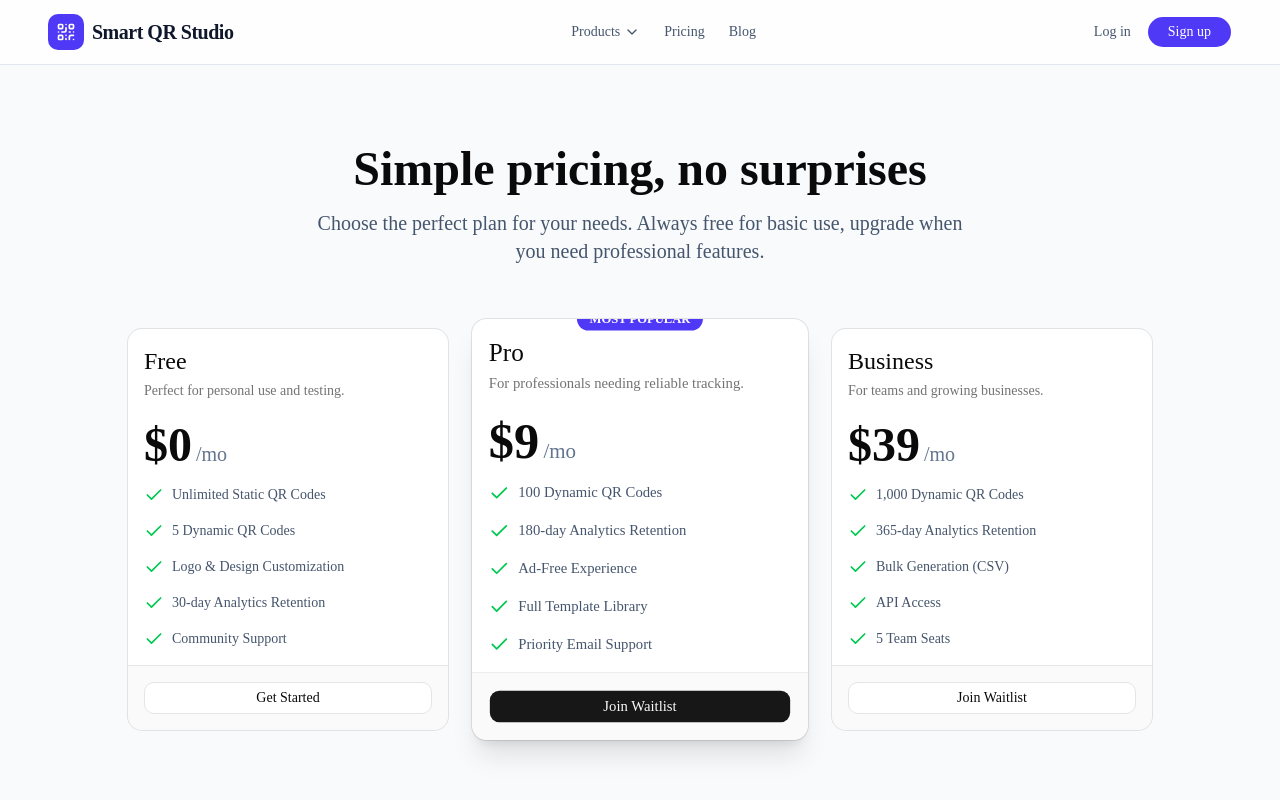
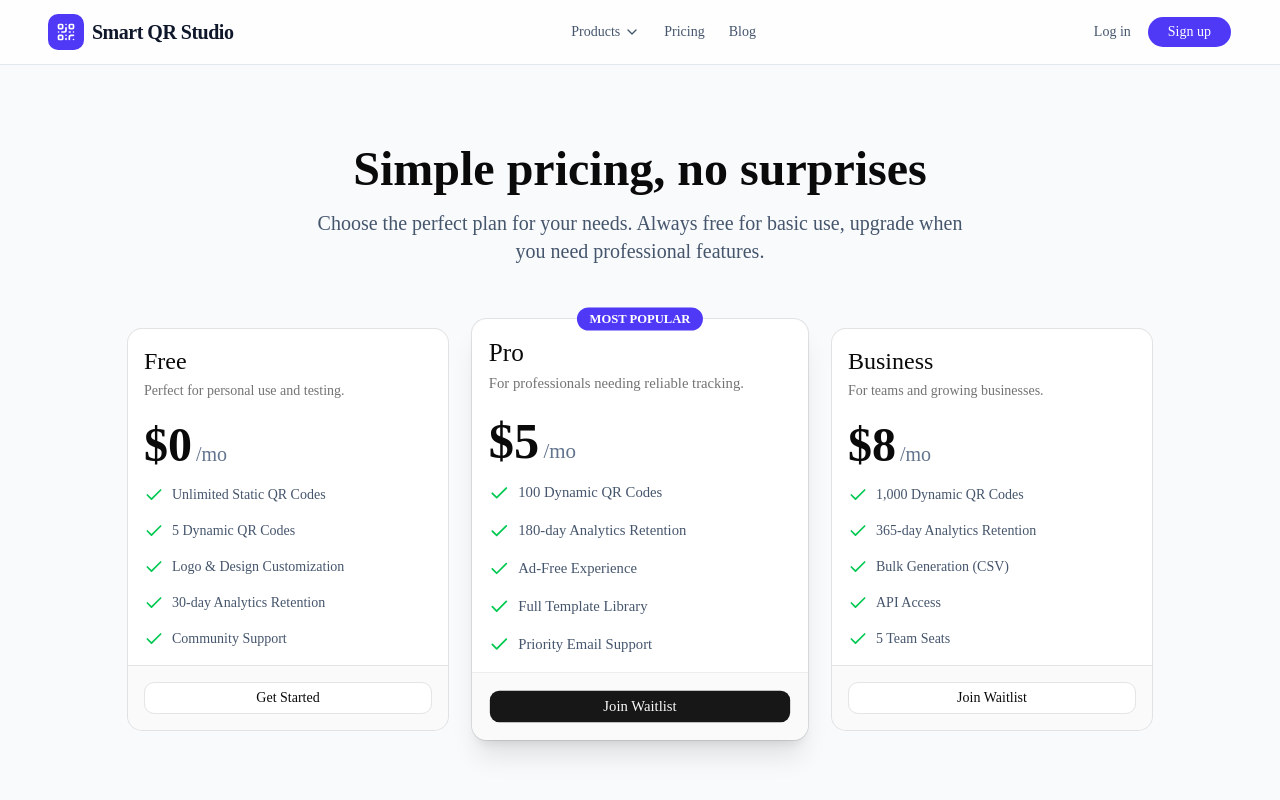
Before and after one commit to DrMAliAfzal/QR-Code-Generator-Saas-Platform, a Next.js app: page /pricing in a window 1280 px wide. Shown: the top 800 px of the page. Built offline with nearby package versions, Linux system fonts and the light colour scheme.

Commit message:
fix(pricing): Resolve clipped badge and add premium hover glow, update prices

```diff
--- a/src/app/pricing/page.tsx
+++ b/src/app/pricing/page.tsx
@@ -25,7 +25,7 @@ export default function PricingPage() {
     },
     {
       name: "Pro",
-      price: "$9",
+      price: "$5",
       description: "For professionals needing reliable tracking.",
       features: [
         "100 Dynamic QR Codes",
@@ -40,7 +40,7 @@ export default function PricingPage() {
     },
     {
       name: "Business",
-      price: "$39",
+      price: "$8",
       description: "For teams and growing businesses.",
       features: [
         "1,000 Dynamic QR Codes",
@@ -77,7 +77,7 @@ export default function PricingPage() {
 
           <div className="grid md:grid-cols-3 gap-8 max-w-5xl mx-auto">
             {plans.map((plan) => (
-              <Card key={plan.name} className={`relative flex flex-col ${plan.popular ? 'border-indigo-600 shadow-xl scale-105 z-10' : 'border-slate-200'}`}>
+              <Card key={plan.name} className={`relative flex flex-col !overflow-visible transition-all duration-300 hover:shadow-[0_0_40px_-10px_rgba(79,70,229,0.4)] hover:-translate-y-2 bg-white ${plan.popular ? 'border-indigo-600 shadow-xl scale-105 z-10' : 'border-slate-200 hover:border-indigo-300'}`}>
                 {plan.popular && (
                   <div className="absolute top-0 left-1/2 transform -translate-x-1/2 -translate-y-1/2">
                     <span className="bg-indigo-600 text-white text-xs font-bold uppercase py-1 px-3 rounded-full">Most Popular</span>
```
